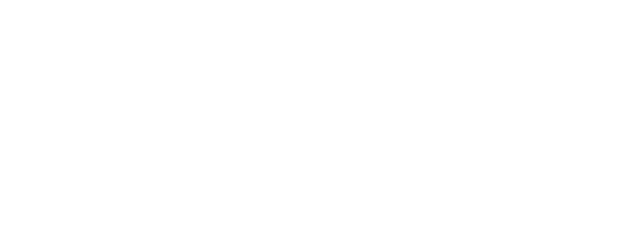
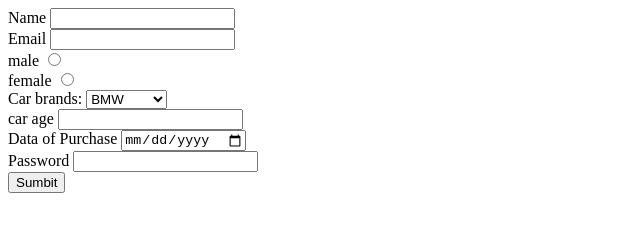
Before and after one commit to acciojob/car-insurance-form-Hendrypoul, a website: page main.html in a window 1280 px wide. Shown: the whole page, without its empty margins (0-640 px from the left). Drawn offline with Linux system fonts and the light colour scheme.

Commit message:
created a submission

```diff
--- a/main.html
+++ b/main.html
@@ -7,7 +7,29 @@
 </head>
 
 <body>
-	<!-- the entire body must be written by student -->
+	<form>
+		<label for="name">Name</label>
+		<input type="text" id="name" required><br/>
+		<label for="email">Email</label>
+		<input type="email" name="email" id="email"><br/>
+		<label for="gender">male</label>
+		<input type="radio" name="gender" id="gender" required><br/>
+		<label for="gender">female</label>
+		<input type="radio" name="gender" id="gender" required><br/>
+		<label for="cars">Car brands:</label>
+		<select id="cars">
+			<option value="BMW">BMW</option>
+			<option value="Audi">Audi</option>
+			<option value="Mercedez">Mercedez</option>
+		</select><br/>
+		<label for="carage">car age</label>
+		<input type="number" name="age" id="carage" required><br/>
+		<label for="dop">Data of Purchase</label>
+		<input type="date" name="care age" id="dop" required><br/>
+		<label for="password">Password</label>
+		<input type="password" name="password" id="password" required><br/>
+		<button type="sumbit">Sumbit</button>
+	</form>
     <script type="text/javascript" src="./script.js">
 </script>
 
```
